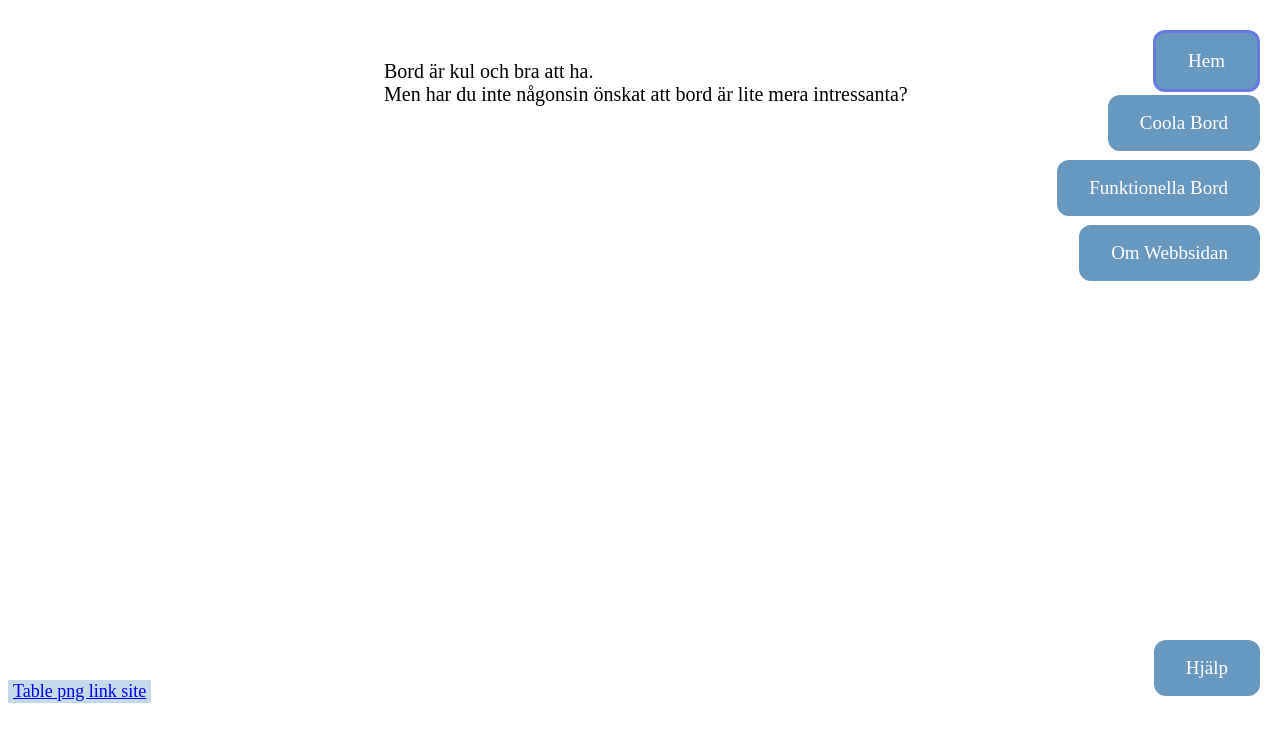
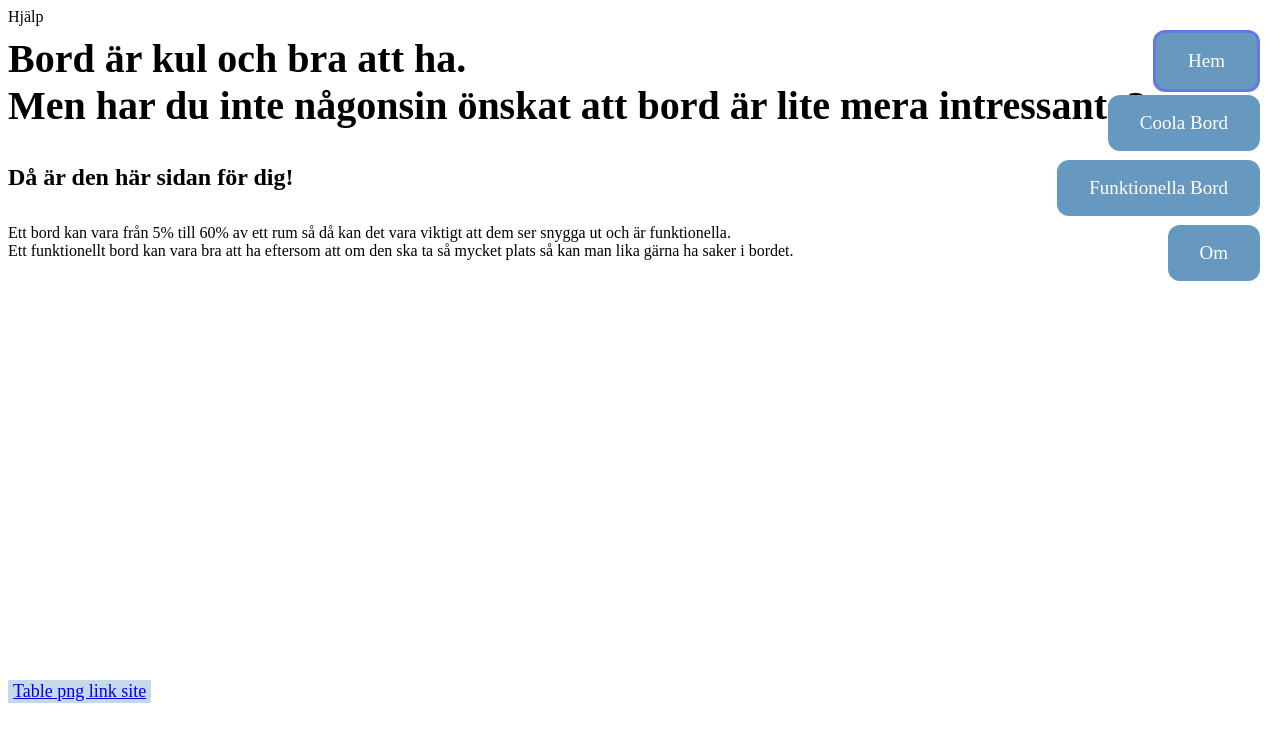
Before and after one commit to BilKar05/Bord, a plain HTML site: page index.html in a window 1280 px wide. Drawn offline with Linux system fonts and the light colour scheme.

Commit message:
Add files via upload

```diff
--- a/about.css
+++ b/about.css
@@ -1,3 +1,4 @@
+/*Links*/
 .attribution{
     background-color: rgb(196, 218, 235);
     padding: 1px 5px;
@@ -7,12 +8,20 @@
     top: 680px;
     font-size: large;
 }
+
+
+
+/*Texts*/
 .main-text{
     font-size: 20px;
     position: fixed;
     left: 30%;
     top: 5%;
 }
+
+
+
+/*Right side Buttons*/
 .main-site-button{
     top: 30px;
 }
@@ -25,7 +34,7 @@
 .fourth-site-button{
     top: 225px;
 }
-.help-site{
+.help-site-button{
     top: 640px;
 }
 .main-site-button,.second-site-button,.third-site-button,.fourth-site-button,.help-site{
--- a/help.css
+++ b/help.css
@@ -1,3 +1,4 @@
+/*Links*/
 .attribution{
     background-color: rgb(196, 218, 235);
     padding: 1px 5px;
@@ -7,12 +8,20 @@
     top: 680px;
     font-size: large;
 }
+
+
+
+/*Texts*/
 .main-text{
     font-size: 20px;
     position: fixed;
     left: 30%;
     top: 5%;
 }
+
+
+
+/*Right side Buttons*/
 .main-site-button{
     top: 30px;
 }
@@ -25,7 +34,7 @@
 .fourth-site-button{
     top: 225px;
 }
-.help-site{
+.help-site-button{
     top: 640px;
 }
 .main-site-button,.second-site-button,.third-site-button,.fourth-site-button,.help-site{
@@ -46,7 +55,8 @@
     background-color:rgb(49, 73, 94);
 }
 .gif{
-    right: 100px;
+    display: flex;
+    justify-content: center;
 }
 .help-site{
     border: 3px solid rgba(98, 98, 252, 0.541);
--- a/index.css
+++ b/index.css
@@ -1,3 +1,4 @@
+/*Links*/
 .attribution{
     background-color: rgb(196, 218, 235);
     padding: 1px 5px;
@@ -7,12 +8,26 @@
     top: 680px;
     font-size: large;
 }
+
+
+
+/*Texts*/
 .main-text{
     font-size: 20px;
     position: fixed;
-    left: 30%;
-    top: 5%;
 }
+.second-text{
+    position: fixed;
+    top: 18%;
+}
+.third-text{
+    position: fixed;
+    top: 26%;
+}
+
+
+
+/*Right side Buttons*/
 .main-site-button{
     top: 30px;
 }
@@ -25,7 +40,7 @@
 .fourth-site-button{
     top: 225px;
 }
-.help-site{
+.help-site-button{
     top: 640px;
 }
 .main-site-button,.second-site-button,.third-site-button,.fourth-site-button,.help-site{
--- a/index.html
+++ b/index.html
@@ -13,8 +13,15 @@
 </head>
 <body>
     <div class="main-text">
-        <p>Bord är kul och bra att ha. <br>
-        Men har du inte någonsin önskat att bord är lite mera intressanta?</p>
+        <h1>Bord är kul och bra att ha. <br>
+        Men har du inte någonsin önskat att bord är lite mera intressanta?</h1>
+    </div>
+    <div class="second-text">
+        <h2>Då är den här sidan för dig!</h2>
+    </div>
+    <div class="third-text">
+        <p>Ett bord kan vara från 5% till 60% av ett rum så då kan det vara viktigt att dem ser snygga ut och är funktionella.<br>
+        Ett funktionellt bord kan vara bra att ha eftersom att om den ska ta så mycket plats så kan man lika gärna ha saker i bordet.</p>
     </div>
 
     <div class="attribution">
@@ -24,7 +31,7 @@
         <div class="main-site-button" onclick="window.location.href='https://bilkar05.github.io/Bord/index.html';">Hem</div>
         <div class="second-site-button" onclick="window.location.href='https://bilkar05.github.io/Bord/index2.html';">Coola Bord</div>
         <div class="third-site-button" onclick="window.location.href='https://bilkar05.github.io/Bord/index3.html';">Funktionella Bord</div>
-        <div class="fourth-site-button" onclick="window.location.href='https://bilkar05.github.io/Bord/about.html';">Om Webbsidan</div>
-        <div class="help-site" onclick="window.location.href='https://bilkar05.github.io/Bord/help.html';">Hjälp</div>
+        <div class="fourth-site-button" onclick="window.location.href='https://bilkar05.github.io/Bord/about.html';">Om</div>
+        <div class="help-site-button" onclick="window.location.href='https://bilkar05.github.io/Bord/help.html';">Hjälp</div>
 </body>
 </html>
--- a/index2.css
+++ b/index2.css
@@ -1,3 +1,4 @@
+/*Links*/
 .attribution{
     background-color: rgb(196, 218, 235);
     padding: 1px 5px;
@@ -7,12 +8,18 @@
     top: 680px;
     font-size: large;
 }
+
+
+
+/*Texts*/
 .main-text{
-    font-size: 20px;
-    position: fixed;
-    left: 30%;
-    top: 5%;
+    font-size: medium;
+
 }
+
+
+
+/*Right side Buttons*/
 .main-site-button{
     top: 30px;
 }
@@ -25,7 +32,7 @@
 .fourth-site-button{
     top: 225px;
 }
-.help-site{
+.help-site-button{
     top: 640px;
 }
 .main-site-button,.second-site-button,.third-site-button,.fourth-site-button,.help-site{
--- a/index3.css
+++ b/index3.css
@@ -1,3 +1,4 @@
+/*Links*/
 .attribution{
     background-color: rgb(196, 218, 235);
     padding: 1px 5px;
@@ -7,12 +8,20 @@
     top: 680px;
     font-size: large;
 }
+
+
+
+/*Texts*/
 .main-text{
     font-size: 20px;
     position: fixed;
     left: 30%;
     top: 5%;
 }
+
+
+
+/*Right side Buttons*/
 .main-site-button{
     top: 30px;
 }
@@ -25,7 +34,7 @@
 .fourth-site-button{
     top: 225px;
 }
-.help-site{
+.help-site-button{
     top: 640px;
 }
 .main-site-button,.second-site-button,.third-site-button,.fourth-site-button,.help-site{
```
Also changed, not shown: about.html (+4 -3 lines), help.html (+9 -4 lines), index2.html (+5 -3 lines), index3.html (+2 -2 lines).
